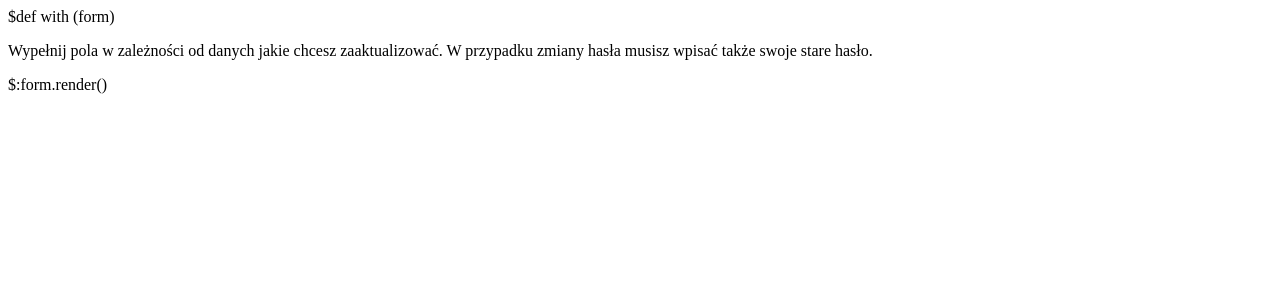
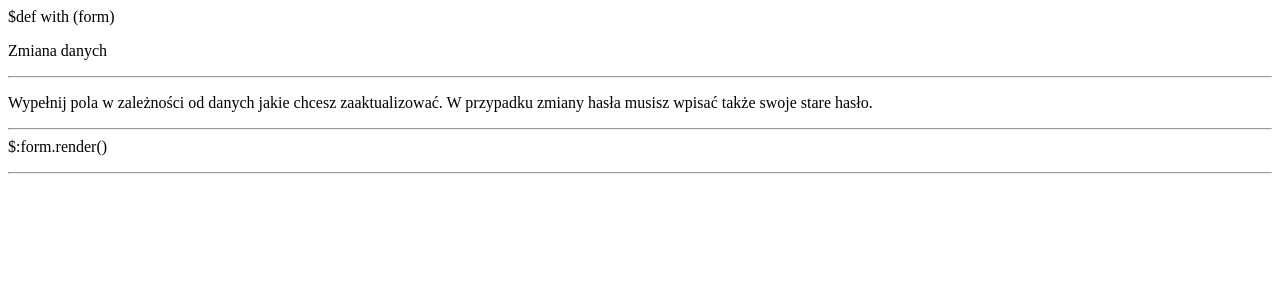
Before and after one commit to Teeed/WHOis-HS, a Python web app: template templates/editprofile.html in a window 1280 px wide. Shown: the top 300 px of the page. Run offline with Jinja, Linux system fonts and the light colour scheme; the template is opened without the code that fills it, so the values that code supplies are empty.

Commit message:
Appearance unification
Needs to be tested, i didn't.

```diff
--- a/templates/editprofile.html
+++ b/templates/editprofile.html
@@ -1,7 +1,26 @@
 $def with (form)
 
-<p>Wypełnij pola w zależności od danych jakie chcesz zaaktualizować. W przypadku zmiany hasła musisz wpisać także swoje stare hasło.</p>
+<div class="container">
+				<div class="row welcome text-center">
+					<div class="span12">
+						<p class="lead">Zmiana danych</p>
+					</div>
+				</div>
 
+				<hr>
+				<div class="row">
+					<div class="span12 text-center">
+
+ <p>Wypełnij pola w zależności od danych jakie chcesz zaaktualizować. W przypadku zmiany hasła musisz wpisać także swoje stare hasło.</p>
+
+					<hr>
 <form action="" method="POST">
 $:form.render()
 </form>
+					</div>
+				</div>
+
+				<hr>
+				<div class="row">
+
+				</div>
```
